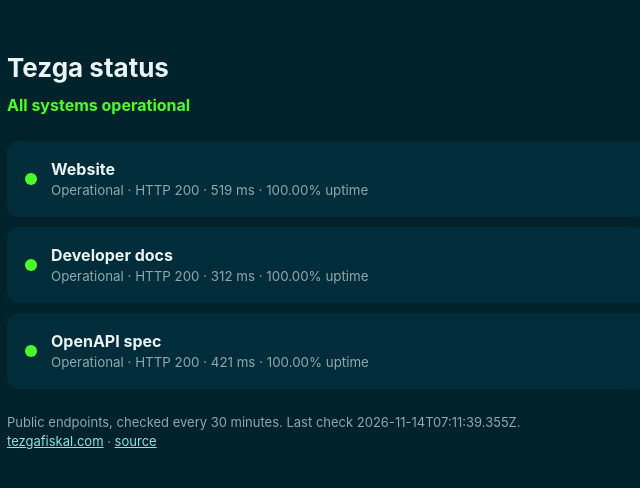
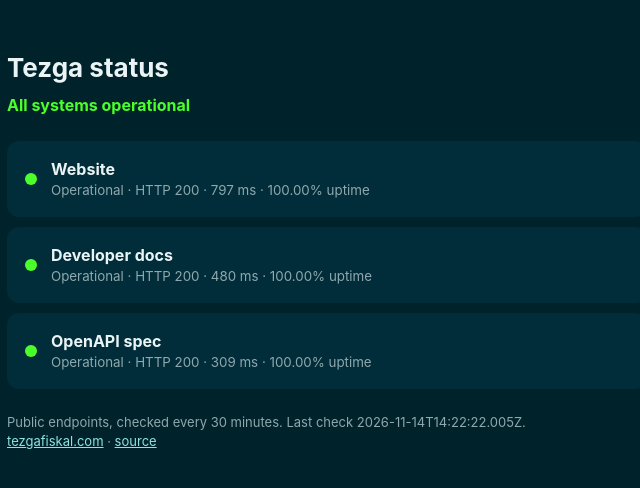
Before and after one commit to GoSimple-agency/status, a plain HTML site: page index.html in a window 1280 px wide. Shown: the full height of the page, 313-953 px from the left. Drawn offline with Linux system fonts and the light colour scheme.

Commit message:
status update [skip ci]

```diff
--- a/index.html
+++ b/index.html
@@ -10,9 +10,9 @@
 .foot{color:var(--muted);font-size:13px;margin-top:24px}a{color:#8de5e1}</style></head>
 <body><div class="wrap"><h1>Tezga status</h1>
 <p class="state">All systems operational</p>
-<div class="card up"><span class="dot"></span><div><b>Website</b><small>Operational · HTTP 200 · 519 ms · 100.00% uptime</small></div></div>
-<div class="card up"><span class="dot"></span><div><b>Developer docs</b><small>Operational · HTTP 200 · 312 ms · 100.00% uptime</small></div></div>
-<div class="card up"><span class="dot"></span><div><b>OpenAPI spec</b><small>Operational · HTTP 200 · 421 ms · 100.00% uptime</small></div></div>
-<p class="foot">Public endpoints, checked every 30 minutes. Last check 2026-11-14T07:11:39.355Z.<br>
+<div class="card up"><span class="dot"></span><div><b>Website</b><small>Operational · HTTP 200 · 797 ms · 100.00% uptime</small></div></div>
+<div class="card up"><span class="dot"></span><div><b>Developer docs</b><small>Operational · HTTP 200 · 480 ms · 100.00% uptime</small></div></div>
+<div class="card up"><span class="dot"></span><div><b>OpenAPI spec</b><small>Operational · HTTP 200 · 309 ms · 100.00% uptime</small></div></div>
+<p class="foot">Public endpoints, checked every 30 minutes. Last check 2026-11-14T14:22:22.005Z.<br>
 <a href="https://tezgafiskal.com">tezgafiskal.com</a> · <a href="https://github.com/GoSimple-agency/status">source</a></p>
 </div></body></html>
```
Also changed, not shown: history.json (+1 -1 lines), 1 other file.
